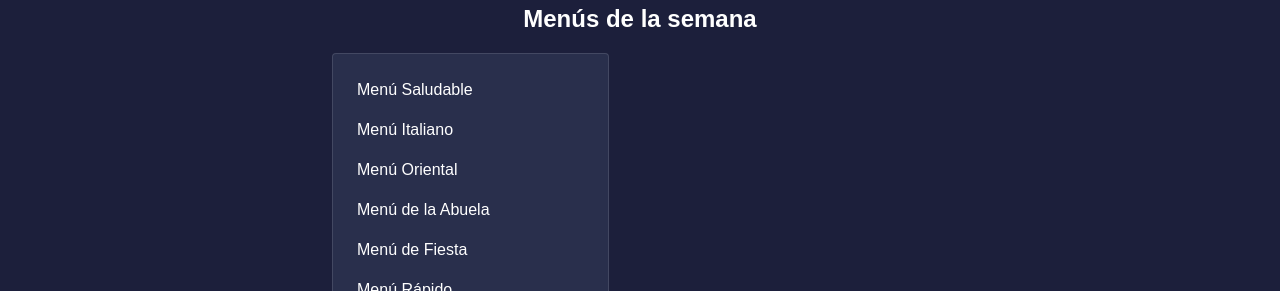
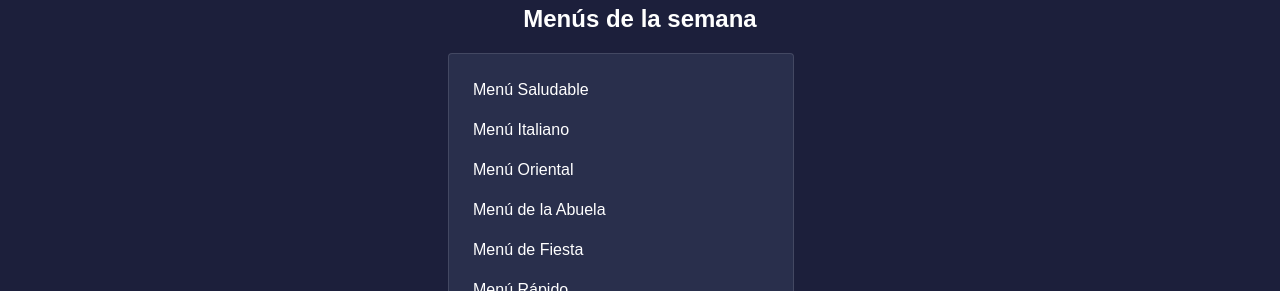
Before and after one commit to DeiviRep/planificacion_de_menus_FGD, a React (Vite) app: page / in a window 1280 px wide. Both pictures are taken after a click on the button "Semana1". Shown: the part 509-800 px from the top of the page. Built offline with nearby package versions, Linux system fonts and the light colour scheme.

Commit message:
fix: correccion del hover card lista menu

```diff
--- a/src/components/Home.tsx
+++ b/src/components/Home.tsx
@@ -170,7 +170,8 @@ const Home = () => {
         >
           <Box
             sx={{
-              width: "50%",
+              width: "24rem",
+              position: "relative",
               display: "flex",
               flexDirection: "column",
               alignItems: "center",
@@ -183,6 +184,7 @@ const Home = () => {
               variant="outlined"
               sx={{
                 p: 2,
+                width: "90%",
                 alignSelf: "start",
               }}
             >
--- a/src/module/home/ui/MenuList.tsx
+++ b/src/module/home/ui/MenuList.tsx
@@ -12,11 +12,17 @@ export interface DataProps {
   selected?: boolean;
   onSelect?: () => void;
 }
-const MenuList: FC<DataProps> = ({ id, name, platos }) => {
+const MenuList: FC<DataProps> = ({
+  id,
+  name = "escoja un plato de la semana",
+  platos,
+}) => {
   return (
     <>
+      {name ? (
         <Box
           sx={{
+            width: "100%",
             "&:hover": {
               ".platosDeMenu": {
                 visibility: "visible",
@@ -25,7 +31,18 @@ const MenuList: FC<DataProps> = ({ id, name, platos }) => {
             },
           }}
         >
-        <IconButton>
+          <IconButton
+            sx={{
+              borderRadius: 0,
+              display: "flex",
+              alignItems: "start",
+              justifyContent: "start",
+              width: "100%",
+              "&:hover": {
+                background: "gray",
+              },
+            }}
+          >
             <Typography key={id}>{name}</Typography>
           </IconButton>
           <Card
@@ -35,17 +52,24 @@ const MenuList: FC<DataProps> = ({ id, name, platos }) => {
               visibility: "hidden",
               position: "absolute",
               zIndex: "999",
-            right: "5rem",
+              right: "0.1rem",
               p: 2,
             }}
           >
             <Box>
               {platos.map((plato) => (
-              <Typography>Cantidad de Porciones: {plato.porciones}</Typography>
+                <Typography>
+                  Cantidad de Porciones: {plato.porciones}
+                </Typography>
               ))}
             </Box>
           </Card>
         </Box>
+      ) : (
+        <>
+          <Typography>{name}</Typography>
+        </>
+      )}
     </>
   );
 };
```
Lines whose indentation alone changed are shown as unchanged.
